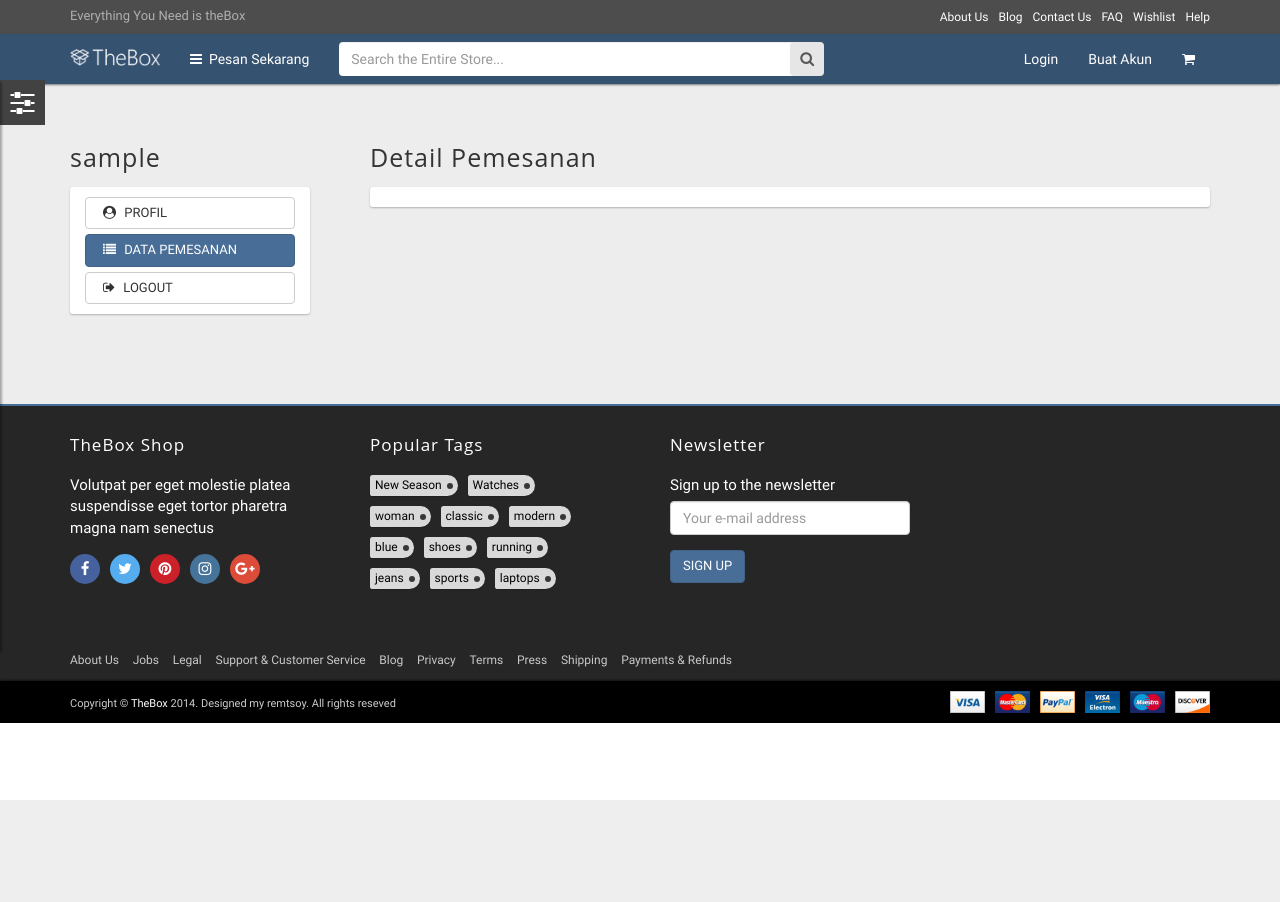
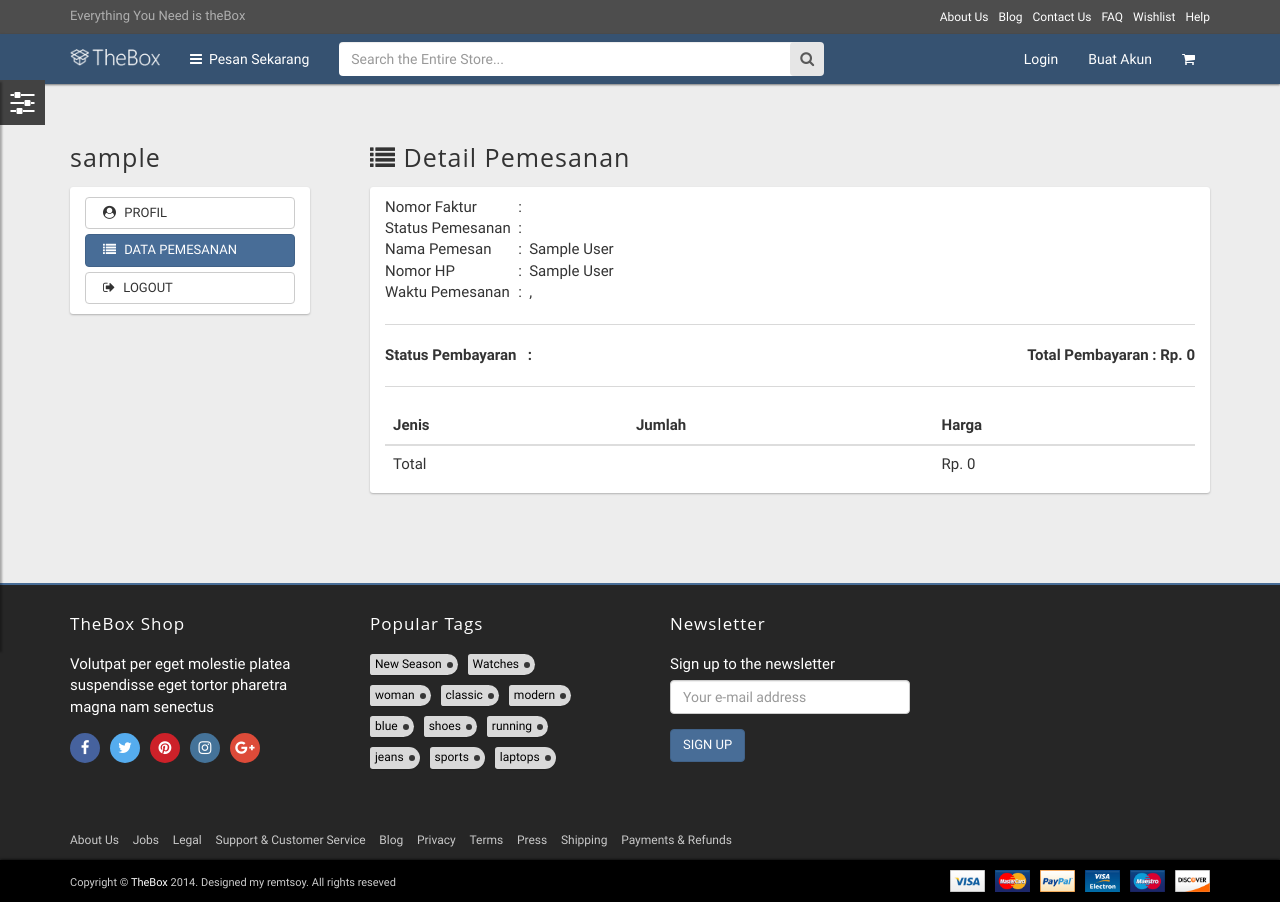
Before and after one commit to jbenastey/sipesan, a CodeIgniter app: page /sipesan/index.php/profilcontroller/detailPesanan/1 in a window 1280 px wide. Before the commit the page ends 800 px from the top, so only its background shows below. Run offline with CodeIgniter, Linux system fonts and the light colour scheme; the visitor is signed in with stand-in values (Sample User, id 1); data that the repository does not hold is empty; some libraries are stand-ins or nearby versions; some web fonts are replaced.

Commit message:
add view detail pemesanan

```diff
--- a/application/controllers/ProfilController.php
+++ b/application/controllers/ProfilController.php
@@ -31,7 +31,11 @@
 	}
 	public function detailPesanan($id){
 		$data = array(
-			'pesanan' => $this->BayarModel->lihat_keranjang_faktur_by_id($id,$this->session->userdata('session_id'),'belum')->result_array(),
+			'pesanan' => $this->BayarModel->lihat_keranjang_faktur_by_id($id,$this->session->userdata('session_id'),'belum')->row_array(),
+			'spanduk' => $this->BayarModel->lihat_keranjang_spanduk($this->session->userdata('session_id'),'bayar_menunggu')->result_array(),
+			'stiker' => null,
+			'kartu' => null,
+			'brosur' => null,
 		);
 		$this->load->view('frontend/templates/header');
 		$this->load->view('frontend/profil/detail_pesanan',$data);
--- a/application/views/frontend/profil/detail_pesanan.php
+++ b/application/views/frontend/profil/detail_pesanan.php
@@ -10,8 +10,121 @@
 			</div>
 		</div>
 		<div class="col-md-9">
-			<h3 class="widget-title">Detail Pemesanan</h3>
+			<h3 class="widget-title"><i class="fa fa-list"></i> Detail Pemesanan</h3>
 			<div class="box">
+				<table>
+					<tr>
+						<td>Nomor Faktur </td>
+						<td> : </td>
+						<td>&nbsp;&nbsp;<?=$pesanan['faktur_id']?></td>
+					</tr>
+					<tr>
+						<td>Status Pemesanan &nbsp;</td>
+						<td> : </td>
+						<td>&nbsp;
+							<?php if ($pesanan['faktur_status'] == 'belum'):?>
+								<label class="label label-warning">Belum dikonfirmasi</label>
+								<a href="#" class="label label-primary">Konfirmasi Pembayaran</a>
+							<?php elseif ($pesanan['faktur_status'] == 'sudah'):?>
+								<label class="label label-primary">Selesai</label>
+							<?php endif;?>
+						</td>
+					</tr>
+					<tr>
+						<td>Nama Pemesan </td>
+						<td> : </td>
+						<td>&nbsp;
+							<?= $this->session->userdata('session_nama')?>
+						</td>
+					</tr>
+					<tr>
+						<td>Nomor HP </td>
+						<td> : </td>
+						<td>&nbsp;
+							<?= $this->session->userdata('session_nama')?>
+						</td>
+					</tr>
+					<tr>
+						<td>Waktu Pemesanan </td>
+						<td> : </td>
+						<td>&nbsp;
+							<?php
+							$tanggal = explode(" ",$pesanan['faktur_date_created']);
+							echo $tanggal[1].', '.date_indo($tanggal[0]);
+							?>
+						</td>
+					</tr>
+				</table>
+				<hr>
+				<table width="100%" >
+					<tr>
+						<td><b>Status Pembayaran &nbsp; :</b>
+							<?php if ($pesanan['faktur_status'] == 'belum'):?>
+								<label class="label label-warning">Belum Lunas</label>
+							<?php elseif ($pesanan['faktur_status'] == 'sudah'):?>
+								<label class="label label-primary">Lunas</label>
+							<?php endif;?>
+						</td>
+						<td style="float: right"><b>Total Pembayaran : Rp. <?=nominal($pesanan['keranjang_total'])?></b></td>
+					</tr>
+				</table>
+				<hr>
+				<table class="table">
+					<thead>
+					<tr>
+						<th>Jenis</th>
+						<th>Jumlah</th>
+						<th>Harga</th>
+					</tr>
+					</thead>
+					<tbody>
+					<tr>
+						<?php
+						if ($spanduk == !null):
+							?>
+							<td>Spanduk</td>
+							<td><?=count($spanduk)?></td>
+							<td>
+								<?php
+								$harga = 0;
+								foreach ($spanduk as $key=>$value) {
+									$harga = $harga + $value['spanduk_total'];
+								}
+								echo 'Rp. '.nominal($harga)
+								?>
+							</td>
+						<?php
+						endif;
+						?>
+					</tr>
+					<tr>
+						<?php
+						if ($stiker == !null):
+							?>
+							<td>Stiker</td>
+							<td><?=count($stiker)?></td>
+							<td>
+								<?php
+								$harga = 0;
+								foreach ($stiker as $key=>$value) {
+									$harga = $harga + $value['stiker_total'];
+								}
+								echo 'Rp. '.nominal($harga)
+								?>
+							</td>
+						<?php
+						endif;
+						?>
+					</tr>
+					</tbody>
+					<tfoot>
+					<tr>
+						<td colspan="2">Total</td>
+						<td>Rp. <?= nominal($pesanan['keranjang_total']) ?></td>
+					</tr>
+					</tfoot>
+					</tbody>
+				</table>
 			</div>
 		</div>
 	</div>
--- a/application/views/frontend/profil/pesanan.php
+++ b/application/views/frontend/profil/pesanan.php
@@ -10,7 +10,7 @@
 			</div>
 		</div>
 		<div class="col-md-9">
-			<h3 class="widget-title">Data Pemesanan</h3>
+			<h3 class="widget-title"><i class="fa fa-list"></i> Data Pemesanan</h3>
 			<div class="box">
 				<table class="table">
 					<thead>
```
